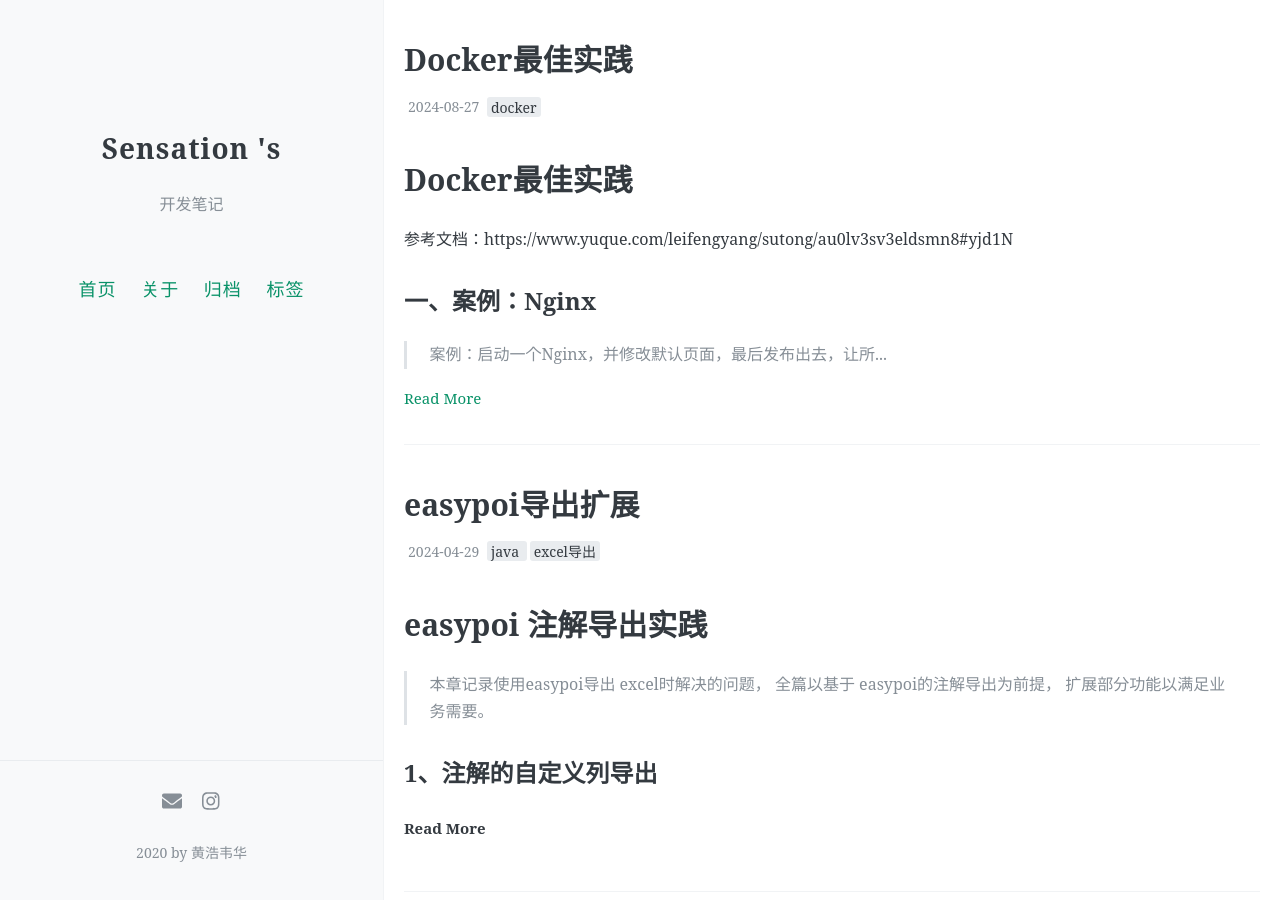
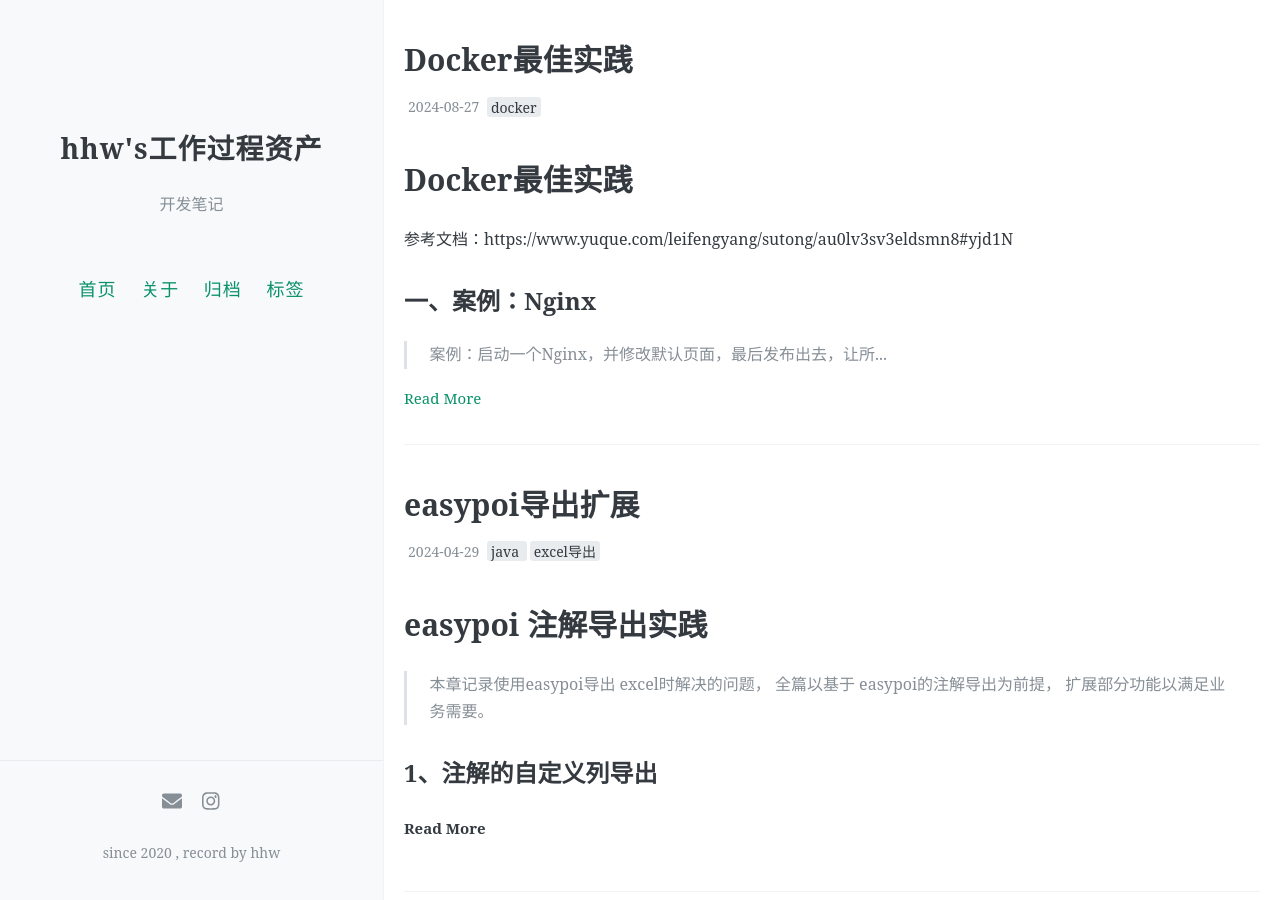
Before and after one commit to SensationG/blog, a Jekyll site: the page built from index.html, in a window 1280 px wide and 900 px high. Built offline with Jekyll 4.4.1, drawn with Linux system fonts in a browser that asks for light colours; the list of posts is cut into pages by our own code; comment, search, counter and statistics services are not loaded.

Commit message:
更改网站title

```diff
--- a/_config.yml
+++ b/_config.yml
@@ -7,7 +7,7 @@
 # 井号后面的文字是说明文档，不会被程序读取。
 
 # 描述/签名
-name: Sensation 's
+name: hhw's工作过程资产
 description: 开发笔记
 
 # 输入你的网站域名（如果你没有添加自己的域名，而是直接用GitHub pages分配的域名的话可以省略）
@@ -66,7 +66,7 @@ footer-links:
   youtube: # channel/<your_long_string> or user/<user-name>
 
 # 站点页脚的文字
-footer-text:  2020 by 黄浩韦华
+footer-text:  since 2020 , record by hhw
 
 #
 # 评论，注意，请不要同时添加多种不同的评论区
```
